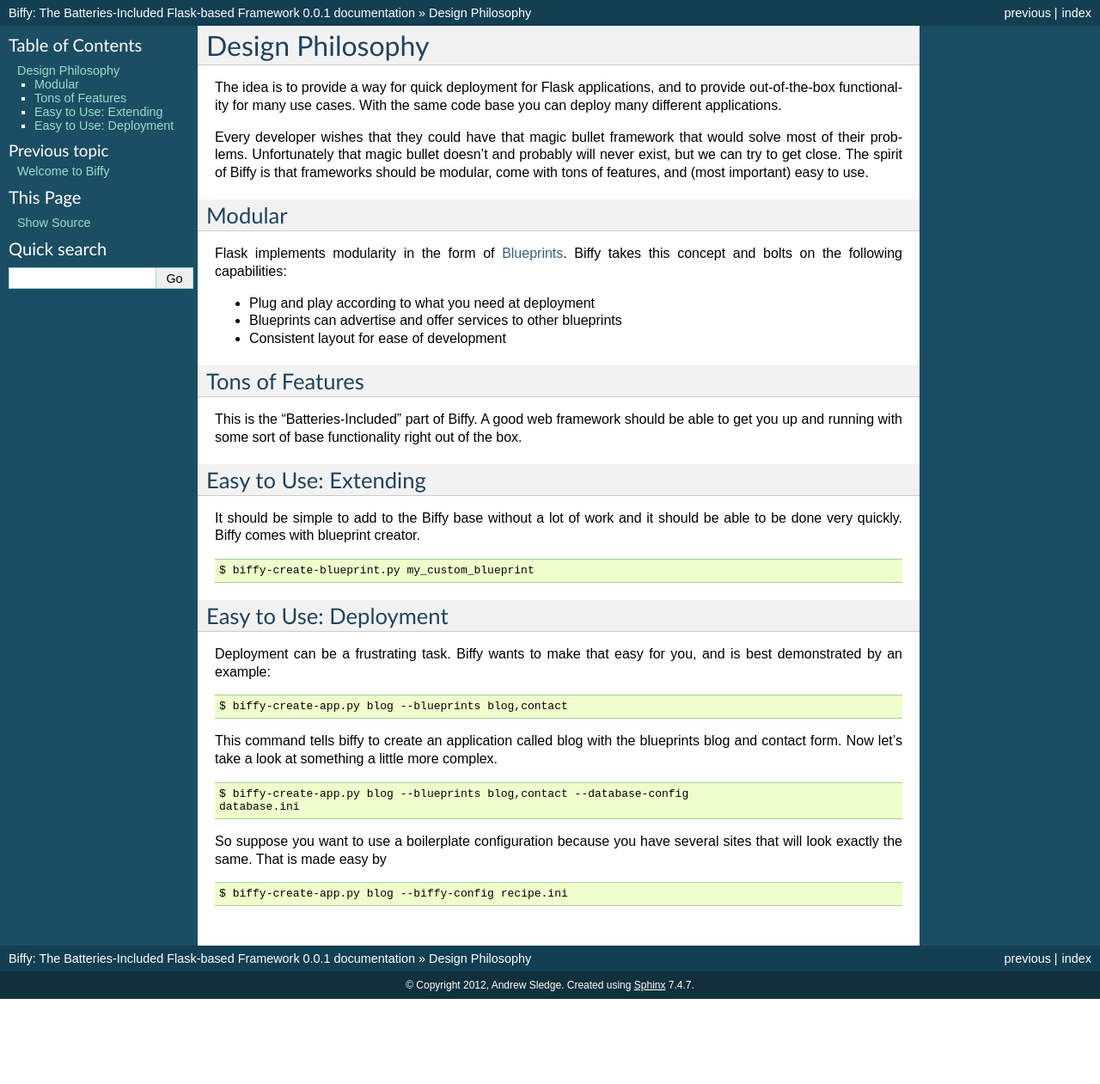
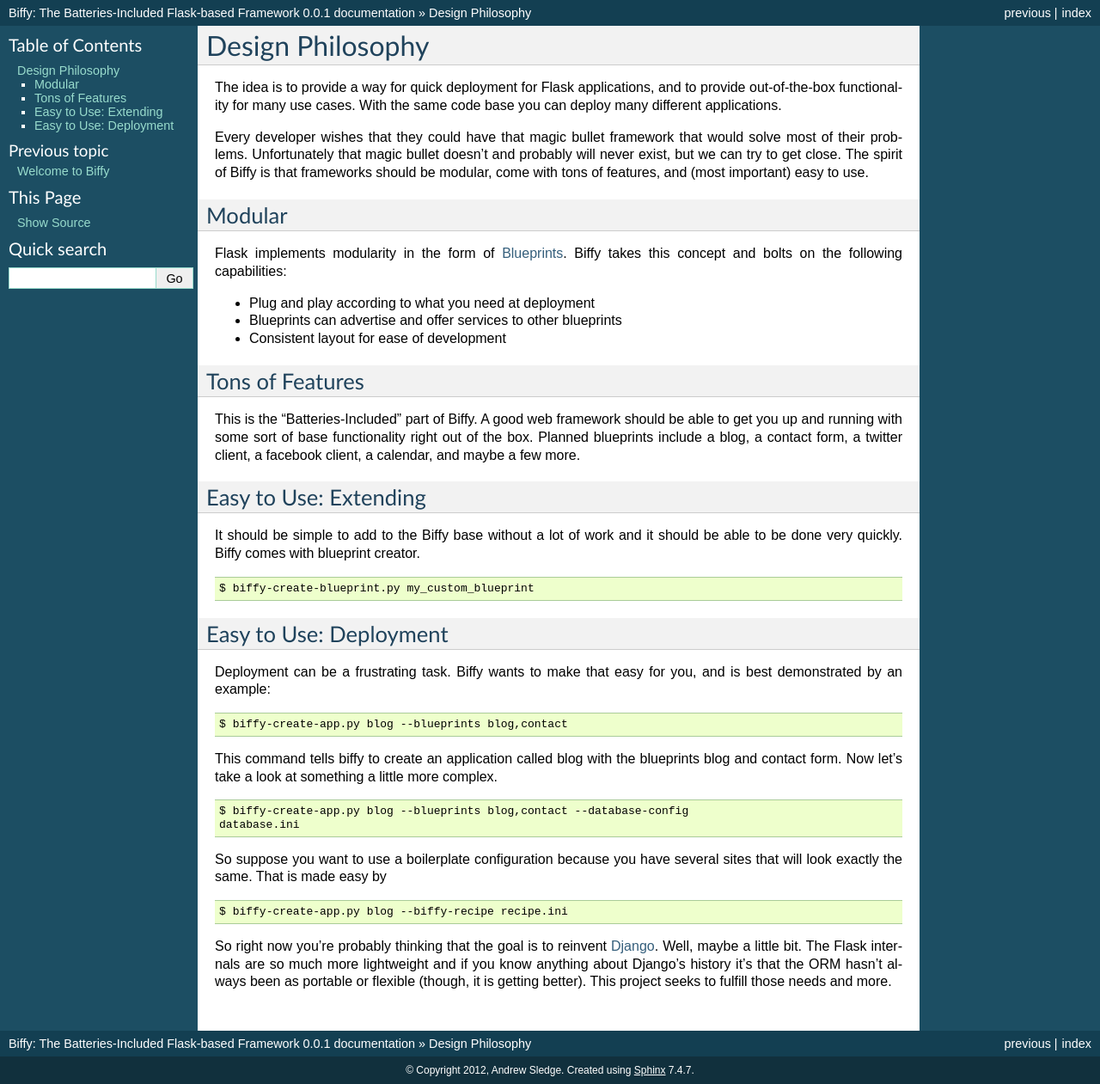
Before and after one commit to andrewjsledge/biffy, a Sphinx documentation site: the page built from docs/source/design.rst, in a window 1280 px wide. Shown: the whole page at 86% size. Built offline with Sphinx 7.4.7, drawn with Linux system fonts in a browser that asks for light colours; pages that are not in the unit, such as notebooks, are missing from menus; before the commit the page ends 1162 px from its top, so only the background shows below that.

Commit message:
Updated docs

```diff
--- a/docs/source/design.rst
+++ b/docs/source/design.rst
@@ -26,7 +26,8 @@
 
 This is the "Batteries-Included" part of Biffy. A good web framework should
 be able to get you up and running with some sort of base functionality right
-out of the box.
+out of the box. Planned blueprints include a blog, a contact form,
+a twitter client, a facebook client, a calendar, and maybe a few more.
 
 Easy to Use: Extending
 ----------------------
@@ -62,7 +63,14 @@
 
 .. code-block:: bash
 
-    $ biffy-create-app.py blog --biffy-config recipe.ini
+    $ biffy-create-app.py blog --biffy-recipe recipe.ini
 
 
+So right now you're probably thinking that the goal is to reinvent Django_.
+Well, maybe a little bit. The Flask internals are so much more lightweight
+and if you know anything about Django's history it's that the ORM hasn't
+always been as portable or flexible (though, it is getting better). This
+project seeks to fulfill those needs and more.
+
 .. _Blueprints: http://flask.pocoo.org/docs/blueprints/
+.. _Django: https://djangoproject.com
--- /dev/null
+++ b/docs/source/included_modules/users.rst
@@ -0,0 +1,2 @@
+Users
+=====
--- a/docs/source/index.rst
+++ b/docs/source/index.rst
@@ -29,6 +29,7 @@
    :glob:
 
    design
+   included_modules
 
 
 
```
Also changed, not shown: 5 other files.
